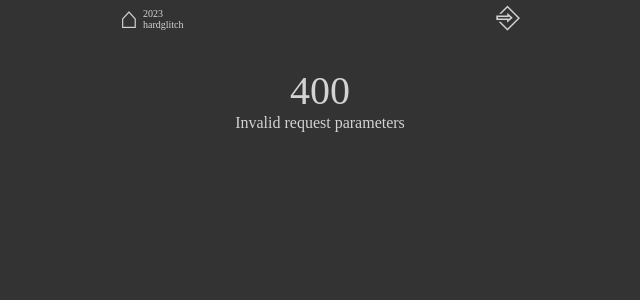
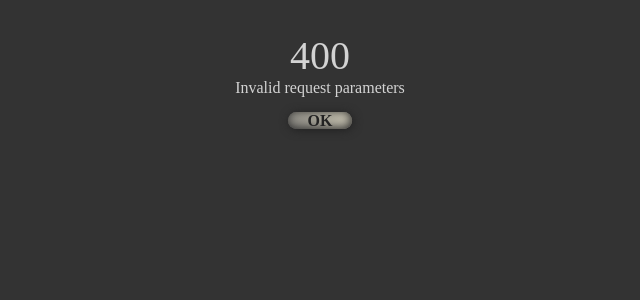
Before and after one commit to hardglitch/it_tutorials_project, a FastAPI app: page /theme/ in a window 1280 px wide. Shown: the top 300 px of the page, without its empty margins (320-960 px from the left). Run offline with FastAPI, Linux system fonts and the light colour scheme; parts of the project's set-up code (start-up, migrations or seed data) failed here and were passed over.

Commit message:
Locales improved

```diff
--- a/app/templates/base.html
+++ b/app/templates/base.html
@@ -10,6 +10,8 @@
 
 <body onload="getAllowedThemes({% if tutor %}{{ tutor.theme_code }}{% endif %})">
     <div align="center" class="main-container">
+
+        {% if page != "exception" %}
         <div style="display: flex; width: 400px; align-items: center">
 
             <div style="width: 130px; justify-content: left; display: flex;">
@@ -31,7 +33,7 @@
             <div style="width: 140px;">
                 <a href="/{{ ui_lang_code }}" title="{{ loc_home }}" class="text-link" style="font-size: 22px">{{ loc_tutorials }}</a>
                 {% if auth == True %}
-                    <a href="/{{ ui_lang_code }}/tutorial/addp" title="{{ loc_add_tutorial }}" class="text-link" style="font-size: 22px; font-weight: bold">+</a>
+                    <a href="/{{ ui_lang_code }}/tutorial/addp" title="{{ loc_add_tutorial }}" class="text-link" style="font-size: 22px; font-weight: bold">&#10010;</a>
                 {% endif %}
             </div>
 
@@ -91,6 +93,7 @@
 
             </div>
         </div>
+        {% endif %}
 
         {% if page == "main" %}
             {% include "main.html" %}
--- a/app/templates/exception.html
+++ b/app/templates/exception.html
@@ -1,4 +1,7 @@
 <div class="exception">
   <div class="status-code">{{ code }}</div>
-  {{ detail }}
+  {{ detail }}<br>
+  <div style="margin-top: 15px;">
+    <a href="/" class="button foil" style="padding: 0 20px 0 20px">OK</a>
+  </div>
 </div>
--- a/app/templates/profile-ext.html
+++ b/app/templates/profile-ext.html
@@ -18,7 +18,7 @@
           <input class="input-field" style="width: 90%" name="password" type="password" placeholder="New_password (10-100)">
         </label>
 
-        <input type="submit" class="button foil" style="margin-top: 15px" value="{{ loc_setup }}">
+        <input type="submit" class="button foil" style="margin-top: 15px" value="{{ loc_save }}">
 
     </div>
 
```
Also changed, not shown: 3 other files.
